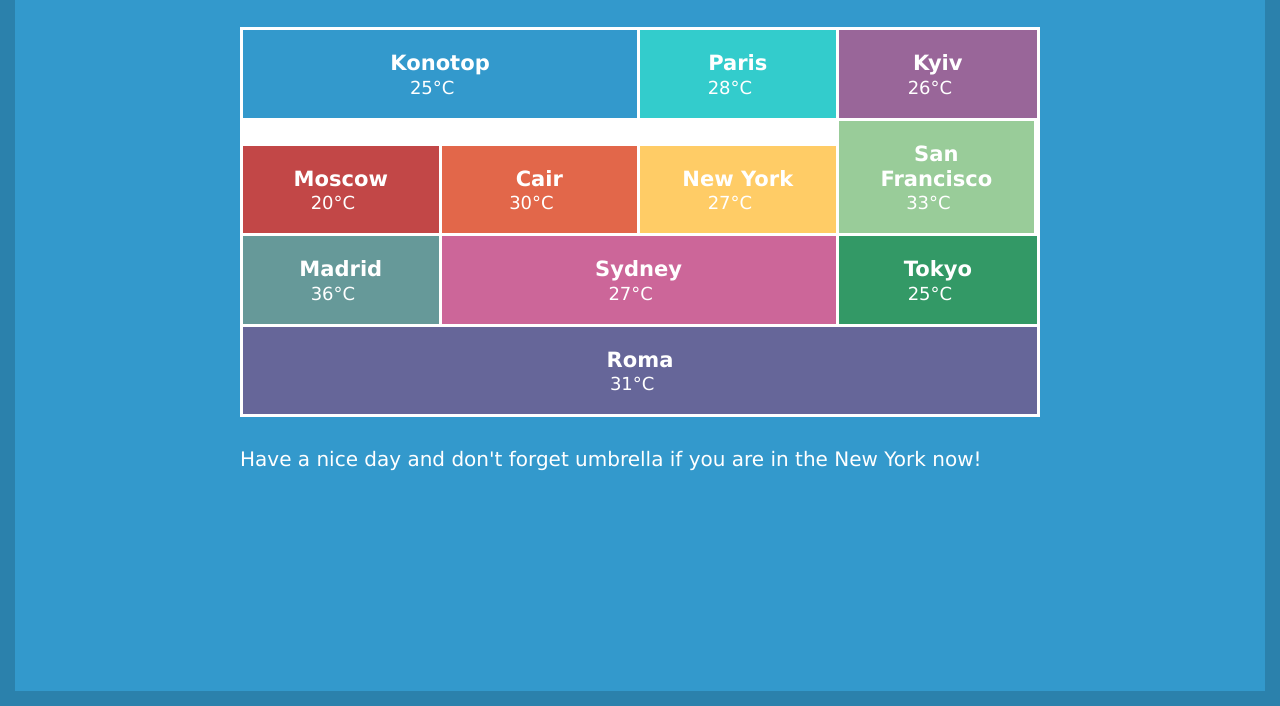
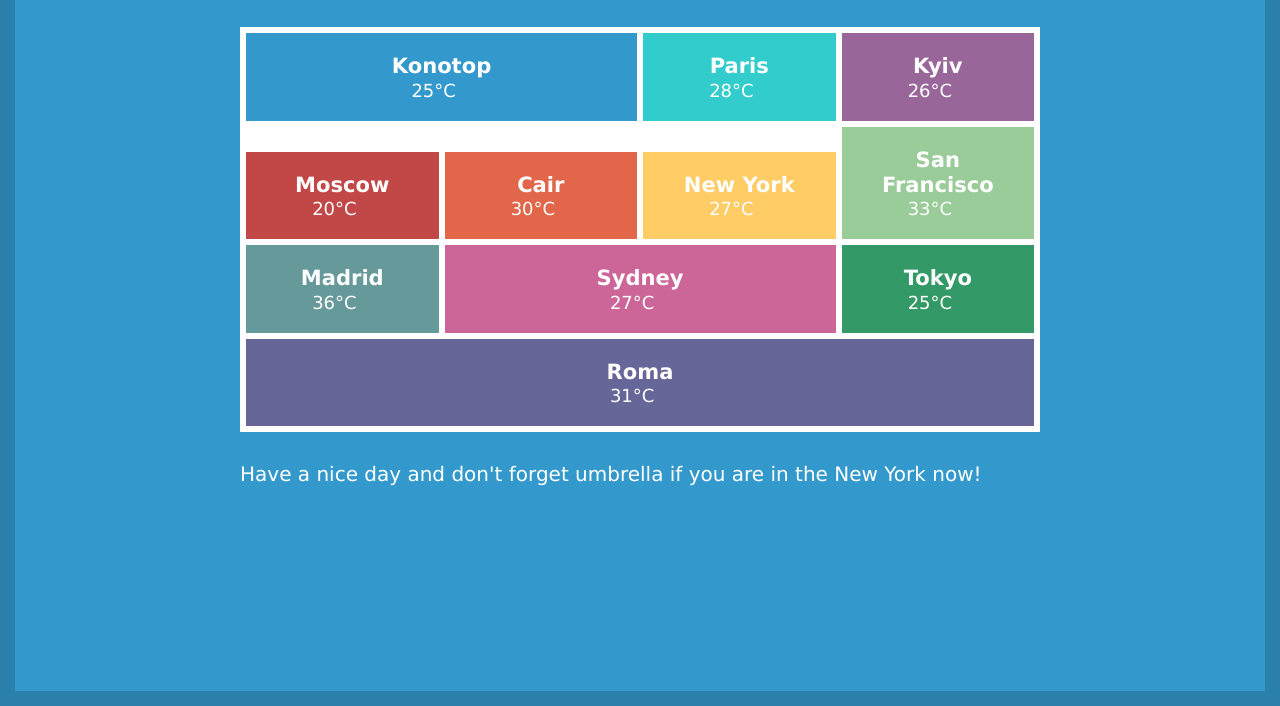
Before and after one commit to harvey88/css-weather-forecast, a plain HTML site: page index.html in a window 1280 px wide. Shown: the part 94-800 px from the top of the page. Drawn offline with Linux system fonts and the light colour scheme; some icons are missing.

Commit message:
final change

```diff
--- a/css/style.css
+++ b/css/style.css
@@ -28,59 +28,46 @@ body {
 	padding: 20px;
 	font-size: 18px;
 	width: 25%;
-	/* border: 3px solid white; */
+	border: 3px solid white;
 	text-align: center;
+
 }
 .il-cities {
 	font-size: 0;
 	max-width: 800px;
 	margin: 0 auto;
 	background: white;
-	border: 3px solid white;
+	padding: 3px;
+
 }
 .il-city-konotop{
 	width: 50%;
 	background: #3399CC;
-	border-bottom: 0;
-	border-right: 3px solid white;
-	border-bottom: 3px solid white;
 }
 .il-city-paris{
 	background: #33CCCC;
-	border-bottom: 0;
-	border-right: 3px solid white;
-
 }
 .il-city-kyiv{
 	background: #996699;
-	border-bottom: 0;
 }
 .il-city-moscow{
 	background: #C24747;
-	border-right: 3px solid white;
-	border-bottom: 3px solid white;
 }
 .il-city-cair{
 	background: #E2674A;
-	border-right: 3px solid white;
 }
 .il-city-new_york{
 	background: #FFCC66;
-	border-right: 3px solid white;
 }
 .il-city-san_franc{
 	background: #99CC99;
-	border-right: 3px solid white;
 }
 .il-city-madrid{
 	background: #669999;
-	border-right: 3px solid white;
-	border-bottom: 3px solid white;
 }
 .il-city-sydney{
 	width: 50%;
 	background: #CC6699;
-	border-right: 3px solid white;
 }
 .il-city-tokyo{
 	background: #339966;
@@ -88,7 +75,6 @@ body {
 .il-city-roma{
 	width: 100%;
 	background: #669;
-	border-top: 0;
 }
 .il-city .il-temperatue {
 	padding-right: 40px;
```
